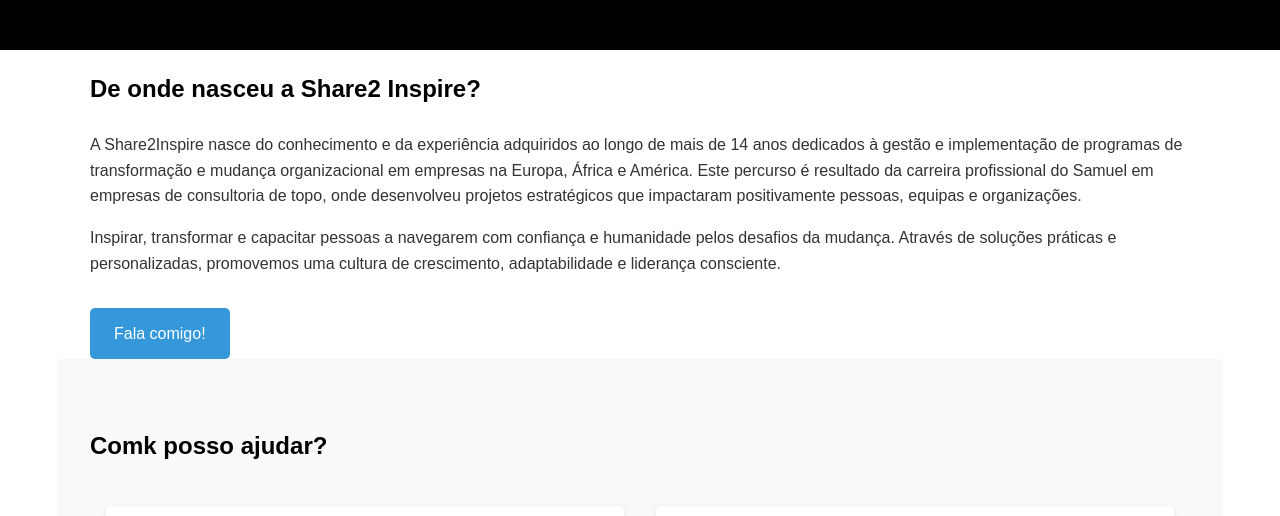
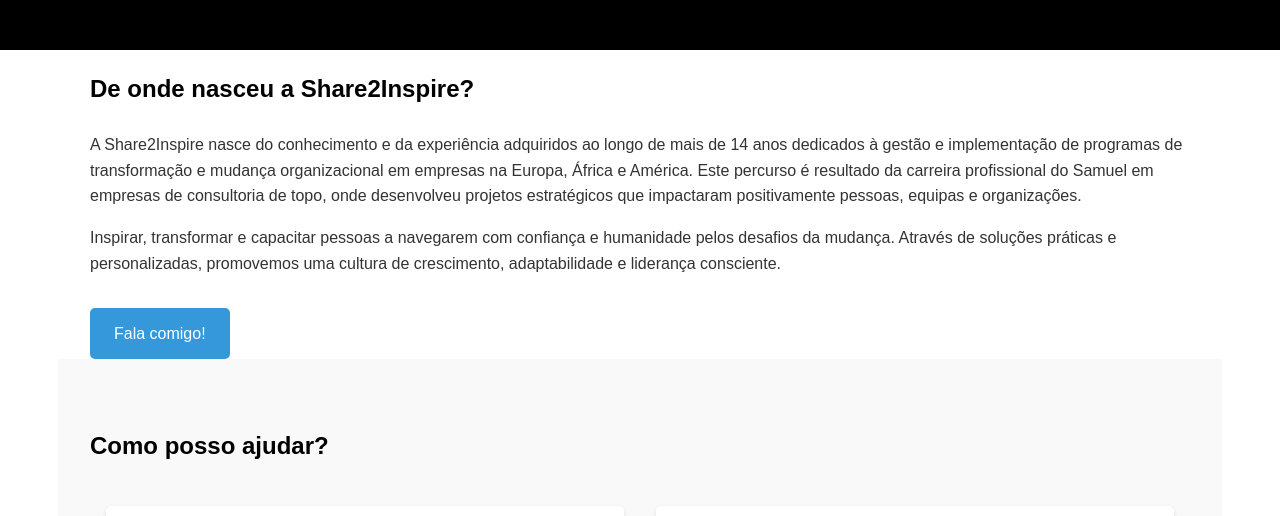
Before and after one commit to samuelrolo/samuelrolo.github.io, a plain HTML site: page index.html in a window 1280 px wide. Shown: the part 390-906 px from the top of the page. Drawn offline with Linux system fonts and the light colour scheme.

Commit message:
Update index.html

```diff
--- a/index.html
+++ b/index.html
@@ -70,7 +70,7 @@
 </header>
 
     <section class="container">
-        <h2>De onde nasceu a Share2 Inspire?</h2>
+        <h2>De onde nasceu a Share2Inspire?</h2>
         <p>A Share2Inspire nasce do conhecimento e da experiência adquiridos ao longo de mais de 14 anos dedicados à gestão e implementação de programas de transformação e mudança organizacional em empresas na Europa, África e América.
 Este percurso é resultado da carreira profissional do Samuel em empresas de consultoria de topo, onde desenvolveu projetos estratégicos que impactaram positivamente pessoas, equipas e organizações.</p>
         <p>Inspirar, transformar e capacitar pessoas a navegarem com confiança e humanidade pelos desafios da mudança. Através de soluções práticas e personalizadas, promovemos uma cultura de crescimento, adaptabilidade e liderança consciente.</p>
@@ -78,7 +78,7 @@ Este percurso é resultado da carreira profissional do Samuel em empresas de con
     </section>
 
     <section class="container" style="background-color: #f9f9f9; padding: 3rem 2rem;">
-        <h2>Comk posso ajudar?</h2>
+        <h2>Como posso ajudar?</h2>
         <div style="display: flex; flex-wrap: wrap; justify-content: space-between;">
             <div style="flex: 1; min-width: 300px; margin: 1rem; padding: 1.5rem; background: white; border-radius: 5px; box-shadow: 0 2px 5px rgba(0,0,0,0.1);">
                 <h3>Coaching</h3>
```
